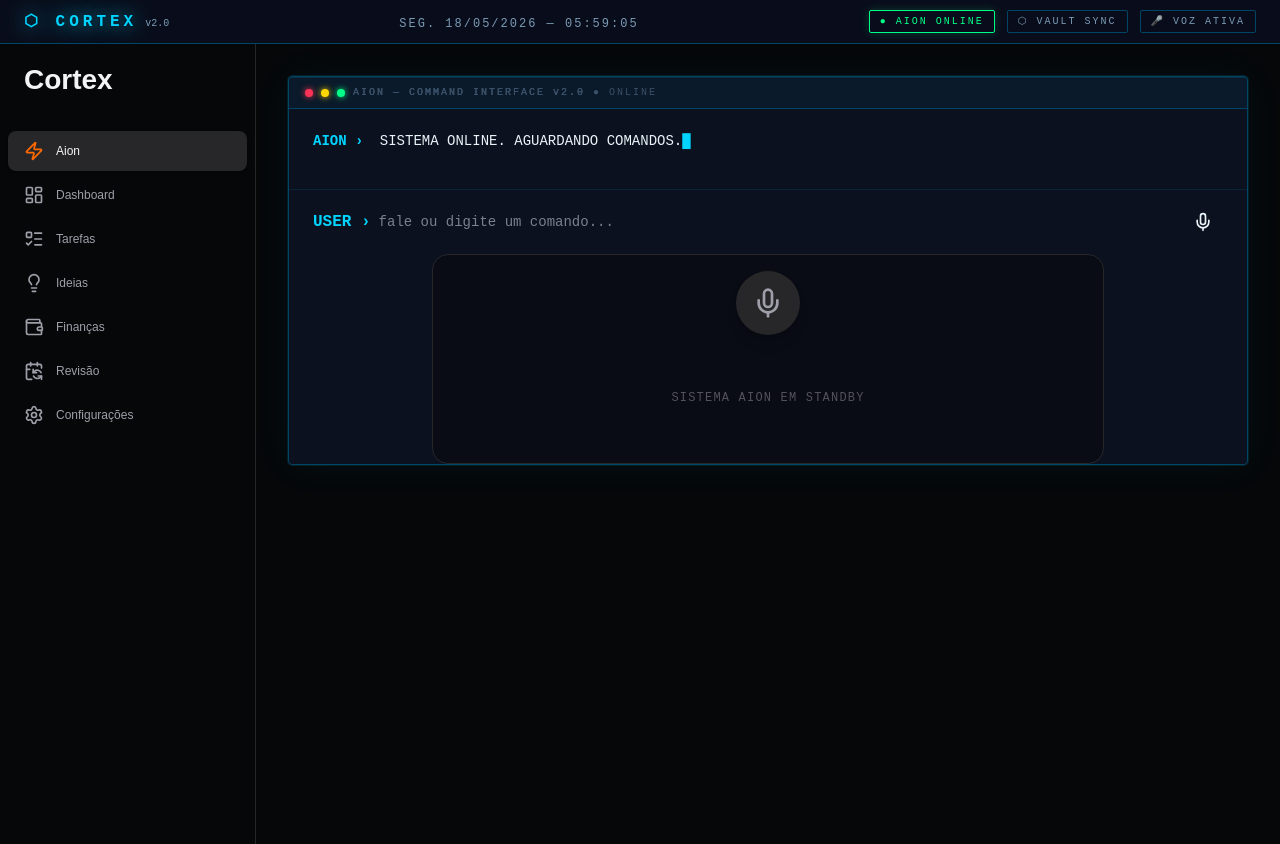
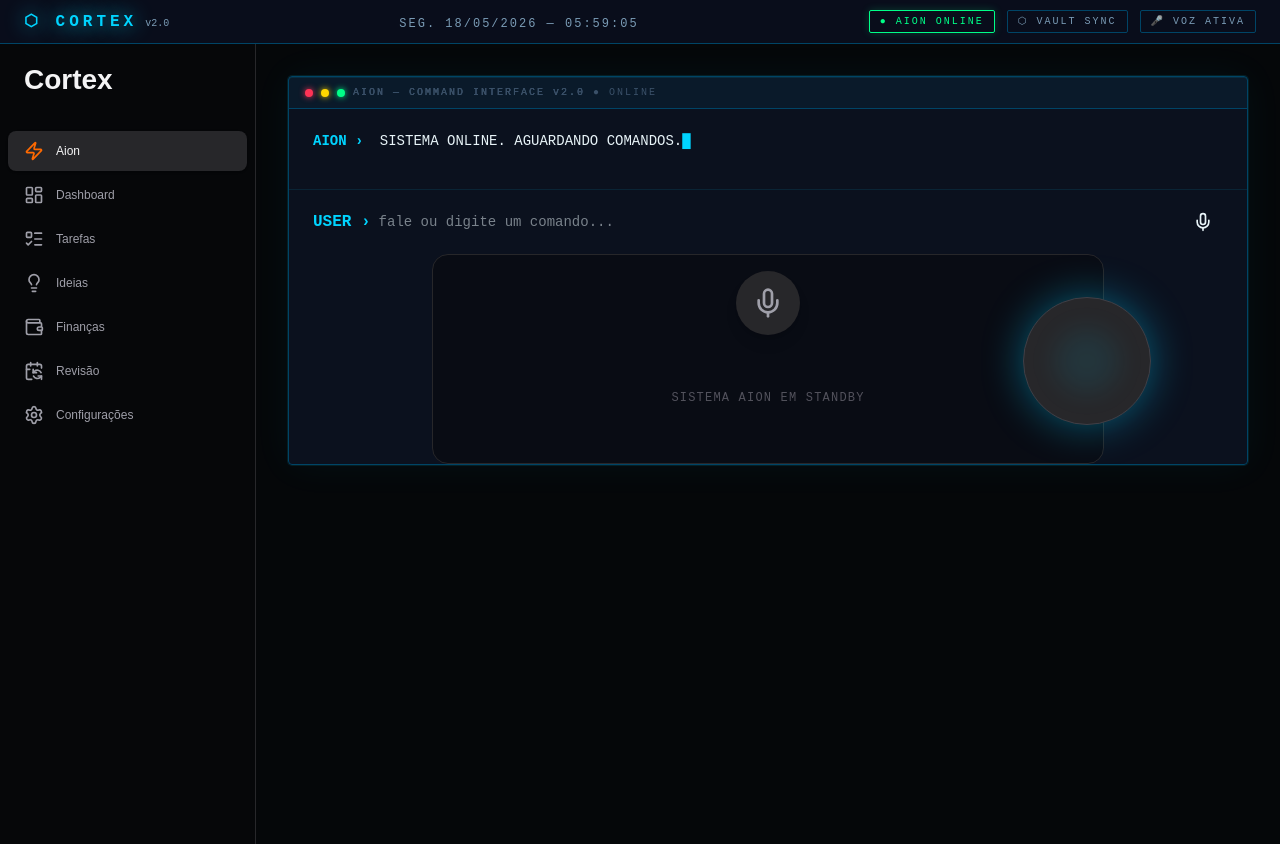
Before and after one commit to L-Edley/cortexapp, a Next.js app: page / in a window 1280 px wide. Built offline with nearby package versions, Linux system fonts and the light colour scheme; no server answers.

Commit message:
Nova atualização

```diff
--- /dev/null
+++ b/components/Blob.tsx
@@ -0,0 +1,94 @@
+"use client";
+
+import { useEffect, useRef, useState } from "react";
+import { motion } from "framer-motion";
+
+interface BlobProps {
+  isListening: boolean;
+}
+
+export default function Blob({ isListening }: BlobProps) {
+  const [audioLevel, setAudioLevel] = useState(0);
+  const audioContextRef = useRef<AudioContext | null>(null);
+  const analyserRef = useRef<AnalyserNode | null>(null);
+  const dataArrayRef = useRef<Uint8Array | null>(null);
+  const sourceRef = useRef<MediaStreamAudioSourceNode | null>(null);
+  const animationFrameRef = useRef<number | null>(null);
+
+  useEffect(() => {
+    if (!isListening) {
+      setAudioLevel(0);
+      if (animationFrameRef.current) cancelAnimationFrame(animationFrameRef.current);
+      return;
+    }
+
+    const startAudioAnalysis = async () => {
+      try {
+        const stream = await navigator.mediaDevices.getUserMedia({ audio: true });
+        audioContextRef.current = new (window.AudioContext || (window as any).webkitAudioContext)();
+        analyserRef.current = audioContextRef.current.createAnalyser();
+        analyserRef.current.fftSize = 256;
+
+        sourceRef.current = audioContextRef.current.createMediaStreamSource(stream);
+        sourceRef.current.connect(analyserRef.current);
+
+        const bufferLength = analyserRef.current.frequencyBinCount;
+        dataArrayRef.current = new Uint8Array(bufferLength);
+
+        const analyze = () => {
+          if (!analyserRef.current || !dataArrayRef.current) return;
+          analyserRef.current.getByteFrequencyData(dataArrayRef.current);
+
+          const sum = dataArrayRef.current.reduce((a, b) => a + b, 0);
+          const average = sum / dataArrayRef.current.length;
+
+          setAudioLevel(average / 50);
+
+          animationFrameRef.current = requestAnimationFrame(analyze);
+        };
+
+        analyze();
+      } catch (err) {
+        console.error("Erro ao aceder ao microfone para a animação:", err);
+      }
+    };
+
+    startAudioAnalysis();
+
+    return () => {
+      if (animationFrameRef.current) cancelAnimationFrame(animationFrameRef.current);
+      if (sourceRef.current) sourceRef.current.disconnect();
+      if (audioContextRef.current) audioContextRef.current.close();
+    };
+  }, [isListening]);
+
+  const scale = 1 + (audioLevel * 0.5);
+
+  return (
+    <motion.div
+      drag
+      dragConstraints={{ left: -300, right: 300, top: -300, bottom: 300 }}
+      whileDrag={{ scale: 1.1, cursor: "grabbing" }}
+      className="fixed z-50 flex items-center justify-center cursor-grab"
+      style={{ bottom: "10%", right: "10%" }}
+    >
+      <motion.div
+        animate={{
+          scale: isListening ? scale : [1, 1.05, 1],
+          borderRadius: ["40% 60% 70% 30%", "50% 50% 30% 70%", "60% 40% 50% 50%", "40% 60% 70% 30%"]
+        }}
+        transition={{
+          scale: { type: "spring", stiffness: 300, damping: 20 },
+          borderRadius: { duration: 4, repeat: Infinity, ease: "linear" }
+        }}
+        className={`w-32 h-32 rounded-full shadow-[0_0_40px_rgba(0,212,255,0.4)] flex items-center justify-center ${
+          isListening
+            ? "bg-gradient-to-tr from-cyan-600 to-blue-400"
+            : "bg-zinc-800 border border-zinc-700"
+        }`}
+      >
+        <div className={`w-16 h-16 rounded-full blur-md ${isListening ? "bg-white/40" : "bg-cyan-500/10"}`} />
+      </motion.div>
+    </motion.div>
+  );
+}
--- a/components/VoiceCenter.tsx
+++ b/components/VoiceCenter.tsx
@@ -2,6 +2,7 @@
 
 import { useState, useEffect, useRef } from "react";
 import { Mic, MicOff, Loader2 } from "lucide-react";
+import Blob from "./Blob";
 
 interface VoiceCenterProps {
   onCommandComplete: (command: string) => void;
@@ -93,7 +94,10 @@ export default function VoiceCenter({ onCommandComplete }: VoiceCenterProps) {
   };
 
   return (
-    <div className="flex flex-col items-center w-full max-w-2xl mx-auto space-y-4 p-4 border border-zinc-800 bg-zinc-950/50 rounded-2xl">
+    <>
+      <Blob isListening={isListening} />
+
+      <div className="flex flex-col items-center w-full max-w-2xl mx-auto space-y-4 p-4 border border-zinc-800 bg-zinc-950/50 rounded-2xl">
       <button
         onClick={toggleListening}
         className={`p-4 rounded-full transition-all duration-300 shadow-lg ${
@@ -117,6 +121,7 @@ export default function VoiceCenter({ onCommandComplete }: VoiceCenterProps) {
           </p>
         )}
       </div>
-    </div>
+      </div>
+    </>
   );
 }
```
